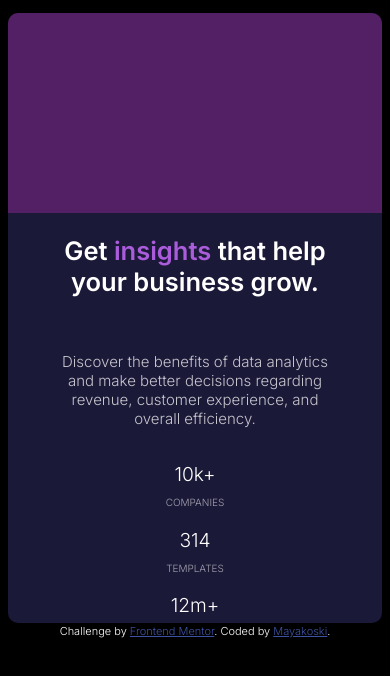
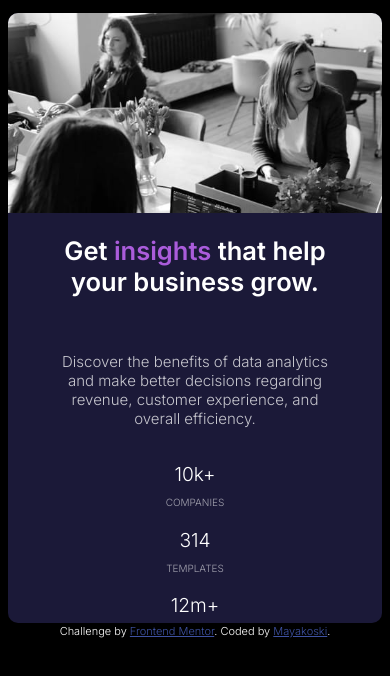
Before and after one commit to mayakoski/stats-preview-card, a plain HTML site: page index.html in a window 390 px wide. Drawn offline with Linux system fonts and the light colour scheme.

Commit message:
probando ver imagen

```diff
--- a/css/styles.css
+++ b/css/styles.css
@@ -63,11 +63,12 @@ mark {
   margin-top: 0;
   right: 0;
   overflow: hidden;
-  background-image: linear-gradient(
+  /* background-image: linear-gradient(
       hsla(300 60% 41% / 0.4),
       hsla(300 60% 41% / 0.4)
     ),
-    url(./images/image-header-desktop.jpg);
+    url(/images/image-header-desktop.jpg); */
+  background-color: rgba(158, 80, 158, 0.5);
 }
 
 .attribution {
@@ -151,7 +152,7 @@ mark {
         hsla(300 60% 41% / 0.4),
         hsla(300 60% 41% / 0.4)
       ),
-      url(./images/image-header-mobile.jpg);
+      url(/images/image-header-mobile.jpg);
     background-size: 350px 200px;
   }
 
--- a/index.html
+++ b/index.html
@@ -50,7 +50,7 @@
 
     <div class="card card--media">
       <figure class="card--figure">
-        <!-- <img class="card__header-desktop" src="./images/image-header-desktop.jpg" alt="desktop image"> -->
+        <img class="card__header-desktop" src="./images/image-header-desktop.jpg" alt="desktop image">
       </figure>
     </div>
   </div>
```
